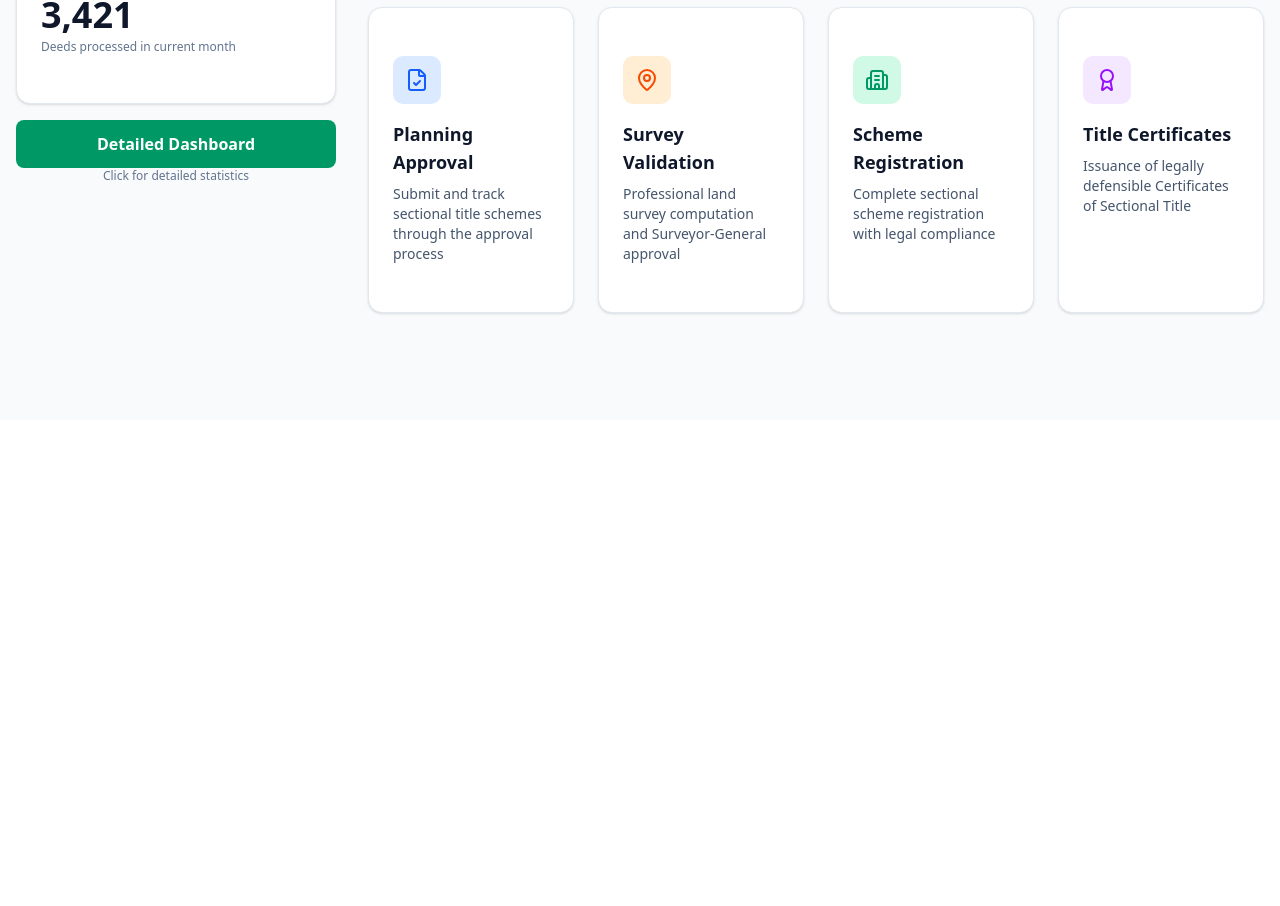
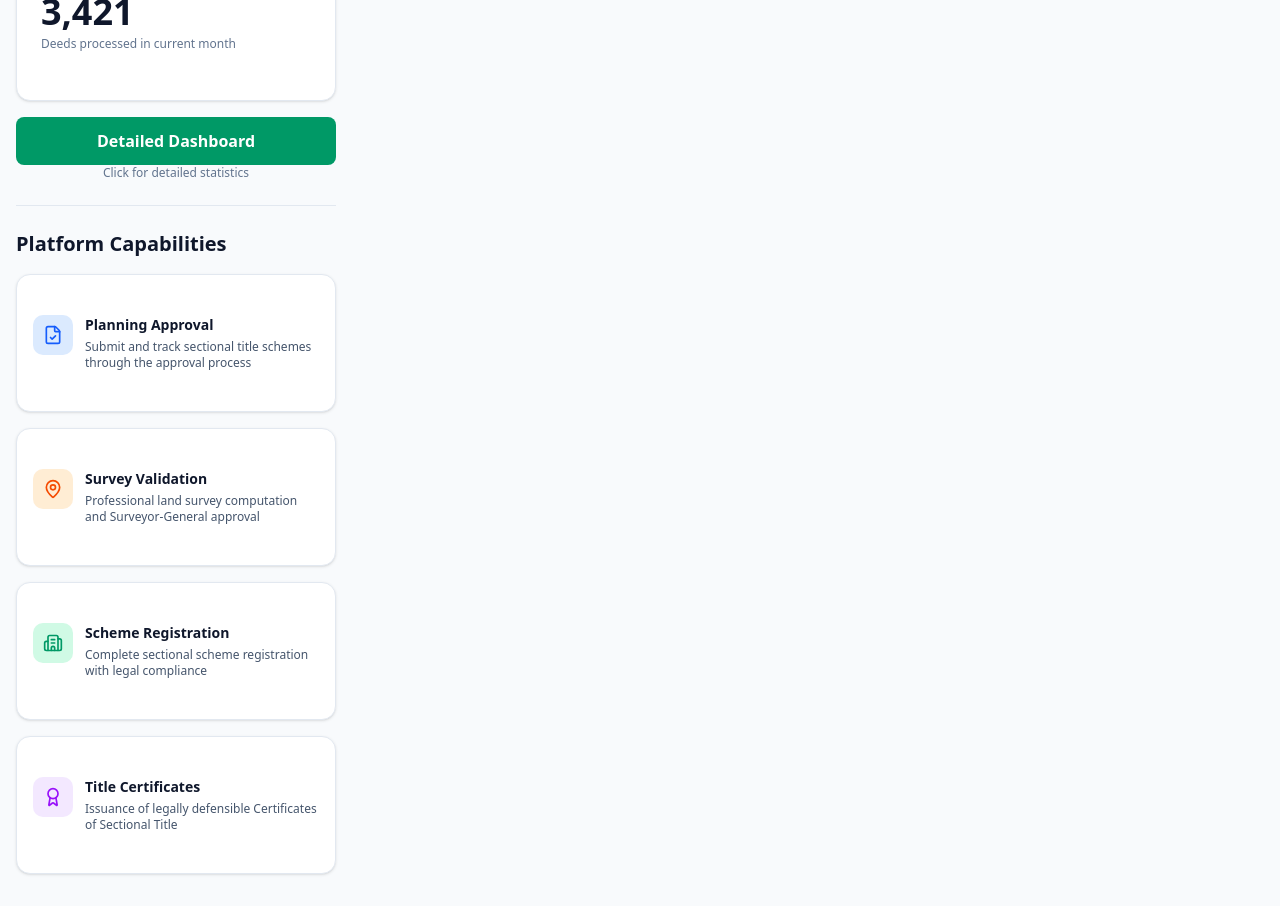
Before and after one commit to sbhunu/apr, a Next.js app: page / in a window 1280 px wide. Shown: the part 380-1286 px from the top of the page. Before the commit the page ends 800 px from the top, so only its background shows below. Built offline with nearby package versions, Linux system fonts and the light colour scheme; no server answers.

Commit message:
refactor: Move Platform Capabilities section below Detailed Dashboard button

```diff
--- a/app/(public)/page.tsx
+++ b/app/(public)/page.tsx
@@ -180,6 +180,90 @@ export default function PublicLandingPage() {
 						<p className="text-xs text-slate-500 text-center">
 							Click for detailed statistics
 						</p>
+
+						{/* Platform Capabilities Section - Moved below Detailed Dashboard */}
+						<div className="pt-6 mt-6 border-t border-slate-200">
+							<h2 className="text-xl font-bold text-slate-900 mb-4">
+								Platform Capabilities
+							</h2>
+							<div className="space-y-4">
+								{/* Planning Approval Card */}
+								<Card className="bg-white border border-slate-200 shadow-sm hover:shadow-md transition-shadow">
+									<CardContent className="p-4">
+										<div className="flex items-start gap-3">
+											<div className="w-10 h-10 bg-blue-100 rounded-lg flex items-center justify-center flex-shrink-0">
+												<FileCheck className="h-5 w-5 text-blue-600" />
+											</div>
+											<div>
+												<h3 className="text-sm font-semibold text-slate-900 mb-1">
+													Planning Approval
+												</h3>
+												<p className="text-xs text-slate-600">
+													Submit and track sectional title schemes through the approval process
+												</p>
+											</div>
+										</div>
+									</CardContent>
+								</Card>
+
+								{/* Survey Validation Card */}
+								<Card className="bg-white border border-slate-200 shadow-sm hover:shadow-md transition-shadow">
+									<CardContent className="p-4">
+										<div className="flex items-start gap-3">
+											<div className="w-10 h-10 bg-orange-100 rounded-lg flex items-center justify-center flex-shrink-0">
+												<MapPin className="h-5 w-5 text-orange-600" />
+											</div>
+											<div>
+												<h3 className="text-sm font-semibold text-slate-900 mb-1">
+													Survey Validation
+												</h3>
+												<p className="text-xs text-slate-600">
+													Professional land survey computation and Surveyor-General approval
+												</p>
+											</div>
+										</div>
+									</CardContent>
+								</Card>
+
+								{/* Scheme Registration Card */}
+								<Card className="bg-white border border-slate-200 shadow-sm hover:shadow-md transition-shadow">
+									<CardContent className="p-4">
+										<div className="flex items-start gap-3">
+											<div className="w-10 h-10 bg-emerald-100 rounded-lg flex items-center justify-center flex-shrink-0">
+												<Building2 className="h-5 w-5 text-emerald-600" />
+											</div>
+											<div>
+												<h3 className="text-sm font-semibold text-slate-900 mb-1">
+													Scheme Registration
+												</h3>
+												<p className="text-xs text-slate-600">
+													Complete sectional scheme registration with legal compliance
+												</p>
+											</div>
+										</div>
+									</CardContent>
+								</Card>
+
+								{/* Title Certificates Card */}
+								<Card className="bg-white border border-slate-200 shadow-sm hover:shadow-md transition-shadow">
+									<CardContent className="p-4">
+										<div className="flex items-start gap-3">
+											<div className="w-10 h-10 bg-purple-100 rounded-lg flex items-center justify-center flex-shrink-0">
+												<Award className="h-5 w-5 text-purple-600" />
+											</div>
+											<div>
+												<h3 className="text-sm font-semibold text-slate-900 mb-1">
+													Title Certificates
+												</h3>
+												<p className="text-xs text-slate-600">
+													Issuance of legally defensible Certificates of Sectional Title
+												</p>
+											</div>
+										</div>
+									</CardContent>
+								</Card>
+							</div>
+						</div>
 					</aside>
 
 					{/* Main Content Area */}
@@ -213,74 +297,6 @@ export default function PublicLandingPage() {
 								</Card>
 							</div>
 						</section>
-
-						{/* Lower Section: Platform Capabilities */}
-						<section>
-							<h2 className="text-2xl font-bold text-slate-900 mb-6">
-								Platform Capabilities
-							</h2>
-							<div className="grid grid-cols-1 md:grid-cols-2 lg:grid-cols-4 gap-6">
-								{/* Planning Approval Card */}
-								<Card className="bg-white border border-slate-200 shadow-sm hover:shadow-md transition-shadow">
-									<CardContent className="p-6">
-										<div className="w-12 h-12 bg-blue-100 rounded-lg flex items-center justify-center mb-4">
-											<FileCheck className="h-6 w-6 text-blue-600" />
-										</div>
-										<h3 className="text-lg font-semibold text-slate-900 mb-2">
-											Planning Approval
-										</h3>
-										<p className="text-sm text-slate-600">
-											Submit and track sectional title schemes through the approval process
-										</p>
-									</CardContent>
-								</Card>
-
-								{/* Survey Validation Card */}
-								<Card className="bg-white border border-slate-200 shadow-sm hover:shadow-md transition-shadow">
-									<CardContent className="p-6">
-										<div className="w-12 h-12 bg-orange-100 rounded-lg flex items-center justify-center mb-4">
-											<MapPin className="h-6 w-6 text-orange-600" />
-										</div>
-										<h3 className="text-lg font-semibold text-slate-900 mb-2">
-											Survey Validation
-										</h3>
-										<p className="text-sm text-slate-600">
-											Professional land survey computation and Surveyor-General approval
-										</p>
-									</CardContent>
-								</Card>
-
-								{/* Scheme Registration Card */}
-								<Card className="bg-white border border-slate-200 shadow-sm hover:shadow-md transition-shadow">
-									<CardContent className="p-6">
-										<div className="w-12 h-12 bg-emerald-100 rounded-lg flex items-center justify-center mb-4">
-											<Building2 className="h-6 w-6 text-emerald-600" />
-										</div>
-										<h3 className="text-lg font-semibold text-slate-900 mb-2">
-											Scheme Registration
-										</h3>
-										<p className="text-sm text-slate-600">
-											Complete sectional scheme registration with legal compliance
-										</p>
-									</CardContent>
-								</Card>
-
-								{/* Title Certificates Card */}
-								<Card className="bg-white border border-slate-200 shadow-sm hover:shadow-md transition-shadow">
-									<CardContent className="p-6">
-										<div className="w-12 h-12 bg-purple-100 rounded-lg flex items-center justify-center mb-4">
-											<Award className="h-6 w-6 text-purple-600" />
-										</div>
-										<h3 className="text-lg font-semibold text-slate-900 mb-2">
-											Title Certificates
-										</h3>
-										<p className="text-sm text-slate-600">
-											Issuance of legally defensible Certificates of Sectional Title
-										</p>
-									</CardContent>
-								</Card>
-							</div>
-						</section>
 					</div>
 				</div>
 			</main>
```
